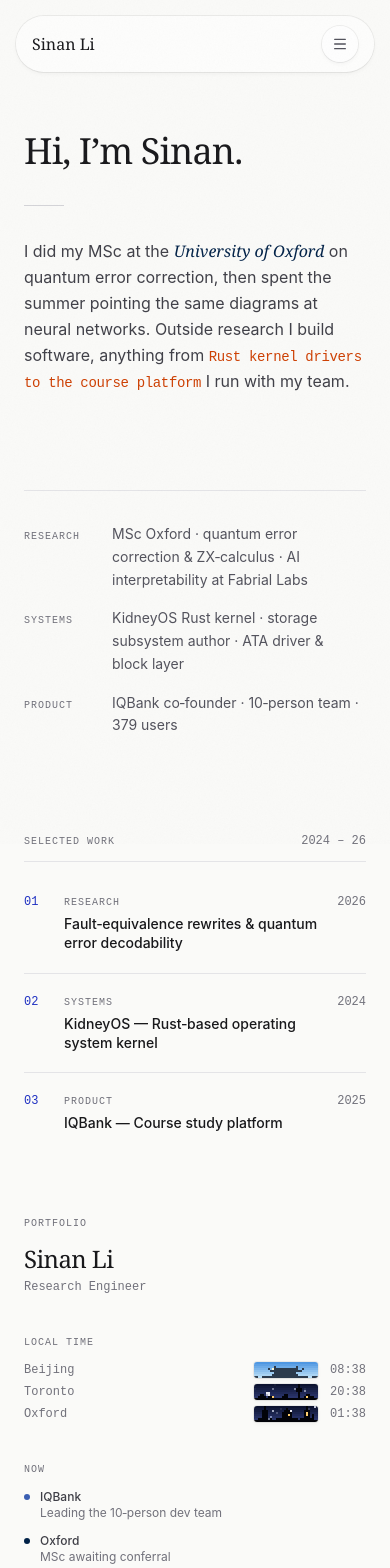
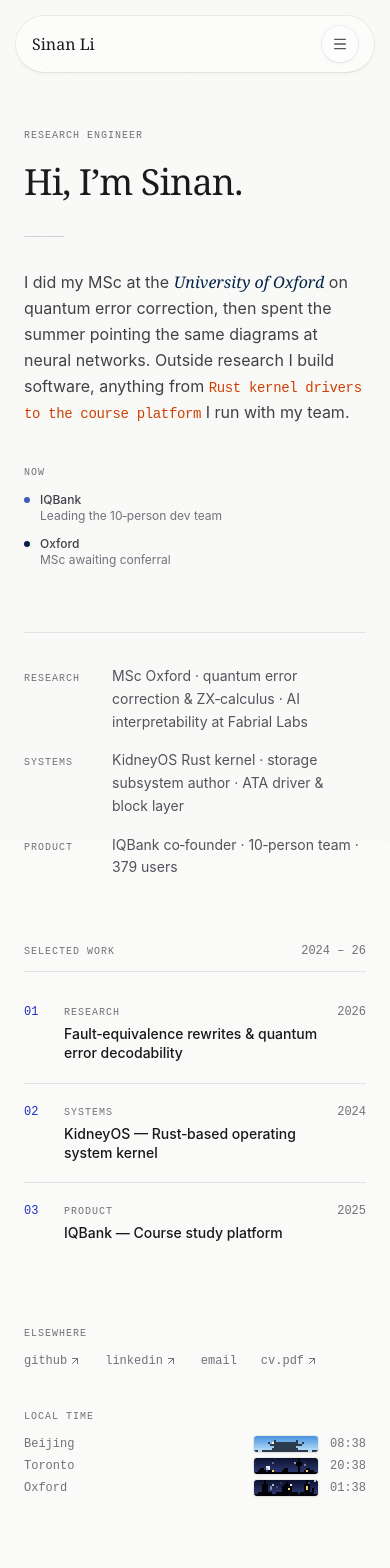
Before and after one commit to lance1416/portfolio, a React (Vite) app: page / in a window 390 px wide. Shown: the top 1568 px of the page. Built offline with nearby package versions, Linux system fonts and the light colour scheme; a web font is replaced by a local one.

Commit message:
feat(home): phone and tablet layout with Now under the intro, links in a row and tighter spacing

```diff
--- a/src/pages/Home.tsx
+++ b/src/pages/Home.tsx
@@ -94,6 +94,34 @@
   );
 }
 
+/** What's happening now: one line per thing, dotted in its colour. */
+function NowList({ className }: { className?: string }) {
+  return (
+    <ul className={className}>
+      {NOW_ITEMS.map((item) => (
+        <li
+          key={item.label}
+          className="role-scope flex items-start gap-2.5"
+          style={tint(item.color)}
+        >
+          <span
+            aria-hidden="true"
+            className="mt-[5px] h-1.5 w-1.5 shrink-0 rounded-full bg-(--role)"
+          />
+          <div>
+            <p className="text-xs font-medium text-zinc-700 dark:text-zinc-300">
+              {item.label}
+            </p>
+            <p className="text-balance text-xs text-zinc-500 dark:text-zinc-400">
+              {noBreaks(item.detail)}
+            </p>
+          </div>
+        </li>
+      ))}
+    </ul>
+  );
+}
+
 function SelectedWorkHeader() {
   return (
     <div className="mb-3 flex items-baseline justify-between">
@@ -165,9 +193,13 @@
       {/* ── LEFT: Identity sidebar ── */}
       <motion.aside
         variants={fadeUp}
-        className="order-2 flex flex-col gap-10 lg:order-none lg:sticky lg:top-32 lg:self-start lg:border-r lg:border-zinc-200 lg:pr-8 dark:lg:border-zinc-800"
+        // Below lg it follows the content, holding just Elsewhere then Local
+        // time (side by side on tablets): the name block stays for screen
+        // readers only — the navbar and the hello already say who this is —
+        // and Now moves up under the intro.
+        className="order-2 grid gap-10 sm:grid-cols-2 sm:gap-x-12 lg:order-none lg:sticky lg:top-32 lg:flex lg:flex-col lg:self-start lg:border-r lg:border-zinc-200 lg:pr-8 dark:lg:border-zinc-800"
       >
-        <div>
+        <div className="sr-only lg:not-sr-only">
           <p className="label-overline mb-3">Portfolio</p>
           <h1 className="font-display text-2xl font-normal text-zinc-900 dark:text-zinc-50">
             {profile.name}
@@ -180,36 +212,17 @@
           <LocalTime />
         </div>
 
-        <div>
+        {/* Desktop only; smaller screens show it under the intro. */}
+        <div className="hidden lg:block">
           <h2 className="label-overline mb-3">Now</h2>
-          <ul className="space-y-3">
-            {NOW_ITEMS.map((item) => (
-              <li
-                key={item.label}
-                className="role-scope flex items-start gap-2.5"
-                style={tint(item.color)}
-              >
-                <span
-                  aria-hidden="true"
-                  className="mt-[5px] h-1.5 w-1.5 shrink-0 rounded-full bg-(--role)"
-                />
-                <div>
-                  <p className="text-xs font-medium text-zinc-700 dark:text-zinc-300">
-                    {item.label}
-                  </p>
-                  <p className="text-balance text-xs text-zinc-500 dark:text-zinc-400">
-                    {noBreaks(item.detail)}
-                  </p>
-                </div>
-              </li>
-            ))}
-          </ul>
+          <NowList className="space-y-3" />
         </div>
 
-        <div>
+        <div className="order-first lg:order-none">
           <h2 className="label-overline mb-3">Elsewhere</h2>
-          {/* Each link is a 40px-tall block (py-3 around 16px text); -my-3 keeps the section's outer spacing. */}
-          <ul className="-my-3 flex flex-col">
+          {/* Each link is a 40px-tall block (py-3 around 16px text); -my-3 keeps the section's outer spacing.
+              A wrapping row below lg, a column in the desktop sidebar. */}
+          <ul className="-my-3 flex flex-wrap gap-x-6 lg:flex-col lg:gap-x-0">
             {ELSEWHERE.map(({ label, href, ext }) => (
               <li key={label}>
                 <a
@@ -230,9 +243,15 @@
 
       {/* ── CENTER: Hero ── */}
       <div className="order-1 lg:order-none lg:px-10">
-        <motion.section variants={fadeUp} className="mb-24">
+        {/* Closer to Now below it on smaller screens; desktop has the fields next. */}
+        <motion.section variants={fadeUp} className="mb-10 lg:mb-24">
           {/* Home's title: a plain hello; the paragraph says the rest. It
               rolls in after a page turn like every PageHeader title. */}
+          {/* The role, shown here while the sidebar's name block is hidden
+              (screen readers get it from that block). */}
+          <p aria-hidden="true" className="label-overline mb-4 lg:hidden">
+            {profile.role}
+          </p>
           <h2 className="font-display text-4xl font-normal leading-tight tracking-tight text-zinc-900 dark:text-zinc-50">
             <RollLine>Hi, I’m Sinan.</RollLine>
           </h2>
@@ -260,8 +279,15 @@
           </p>
         </motion.section>
 
+        {/* Now — below lg, straight after the intro; desktop keeps it in the
+            sidebar */}
+        <motion.section variants={fadeUp} className="mb-16 sm:mb-24 lg:hidden">
+          <h2 className="label-overline mb-3">Now</h2>
+          <NowList className="grid gap-3 sm:grid-cols-2" />
+        </motion.section>
+
         {/* Field credentials: one line of specifics per area */}
-        <motion.section variants={fadeUp} className="mb-24">
+        <motion.section variants={fadeUp} className="mb-16 sm:mb-24">
           <div className="space-y-4 border-t border-zinc-200 pt-8 dark:border-zinc-800">
             {FIELDS.map(({ domain, detail }) => (
               <div key={domain} className="flex items-baseline gap-4">
--- a/src/pages/Research.tsx
+++ b/src/pages/Research.tsx
@@ -16,7 +16,7 @@
     <Page>
       <PageHeader chapter="§ 03" title="Research" />
 
-      <div className="space-y-24">
+      <div className="space-y-16 sm:space-y-24">
         <Section label="MSc dissertation" first>
           <article className={cn(RAIL_GRID, 'gap-5')}>
             {/* The paper's front matter, in the same rail as every entry:
```
